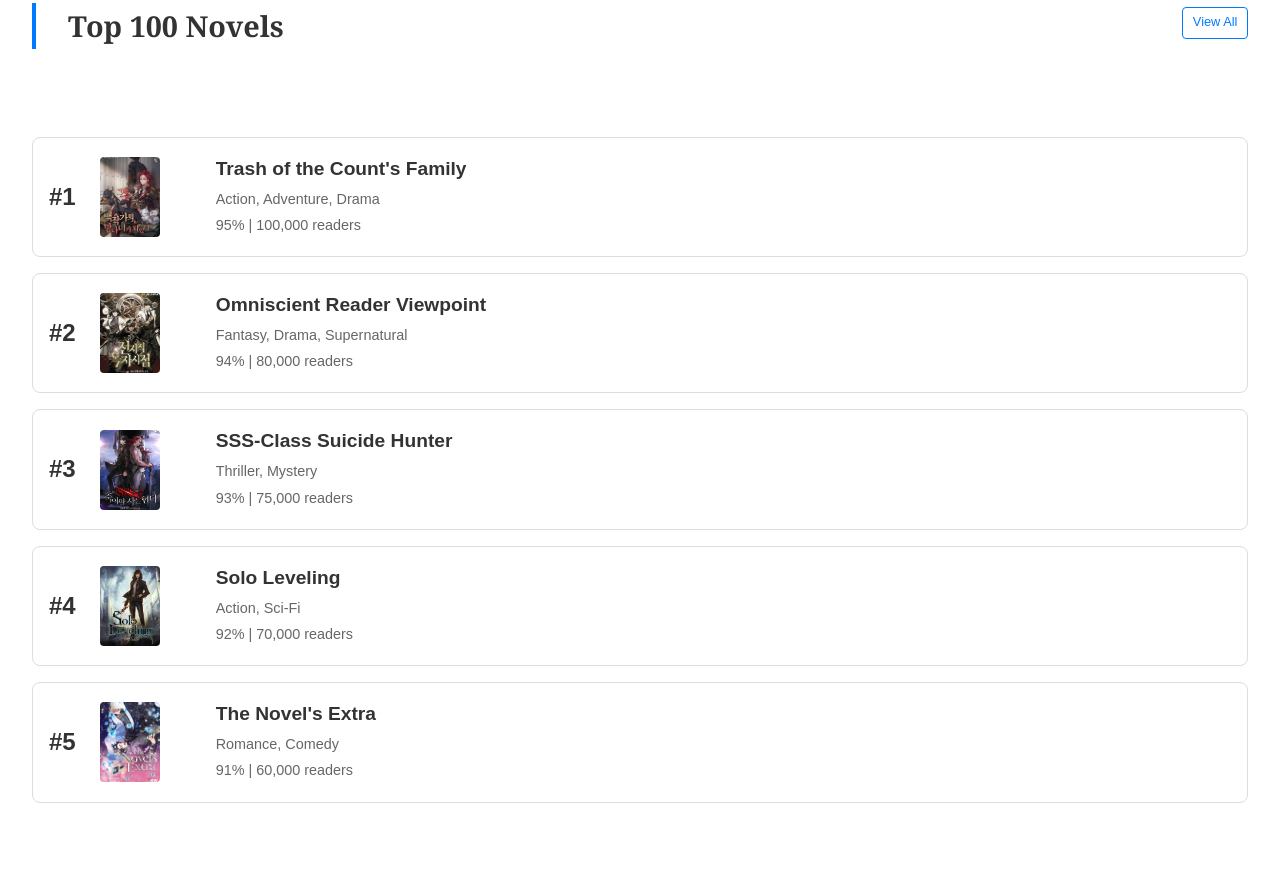
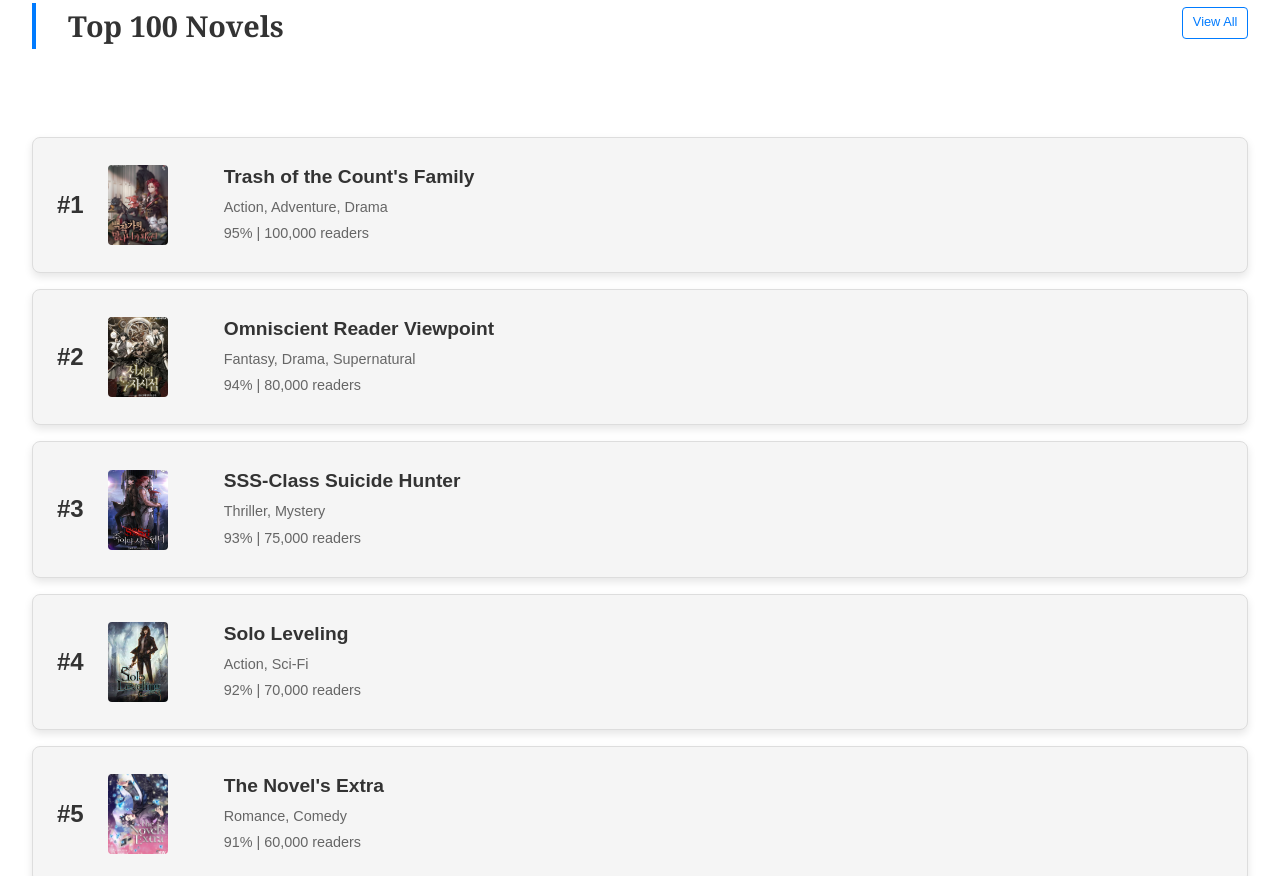
Before and after one commit to 7079jw/IDAssignment1, a plain HTML site: page discover-novels.html in a window 1280 px wide. Shown: the part 3120-3996 px from the top of the page. Drawn offline with Linux system fonts and the light colour scheme.

Commit message:
Discover Novels Page Filling the ranking background

```diff
--- a/styles.css
+++ b/styles.css
@@ -878,12 +878,13 @@ body {
 .novel-ranking {
   display: flex;
   align-items: center; /* Align content vertically */
-  gap: 1.5rem; /* Adjust the spacing between image and details */
-  background: #fff;
-  border: 1px solid #ddd;
-  padding: 1rem;
-  border-radius: 8px;
-  margin-bottom: 1rem;
+  gap: 1.5rem; /* Space between image and details */
+  background-color: #f5f5f5; /* Light gray background */
+  border: 1px solid #ddd; /* Optional: subtle border */
+  padding: 1.5rem; /* Add padding inside the container */
+  border-radius: 8px; /* Rounded corners for a modern look */
+  margin-bottom: 1rem; /* Space between items */
+  box-shadow: 0 4px 8px rgba(0, 0, 0, 0.1); /* Optional: subtle shadow */
 }
 
 /* Top Novels Ranking Images - Book Shape */
```
